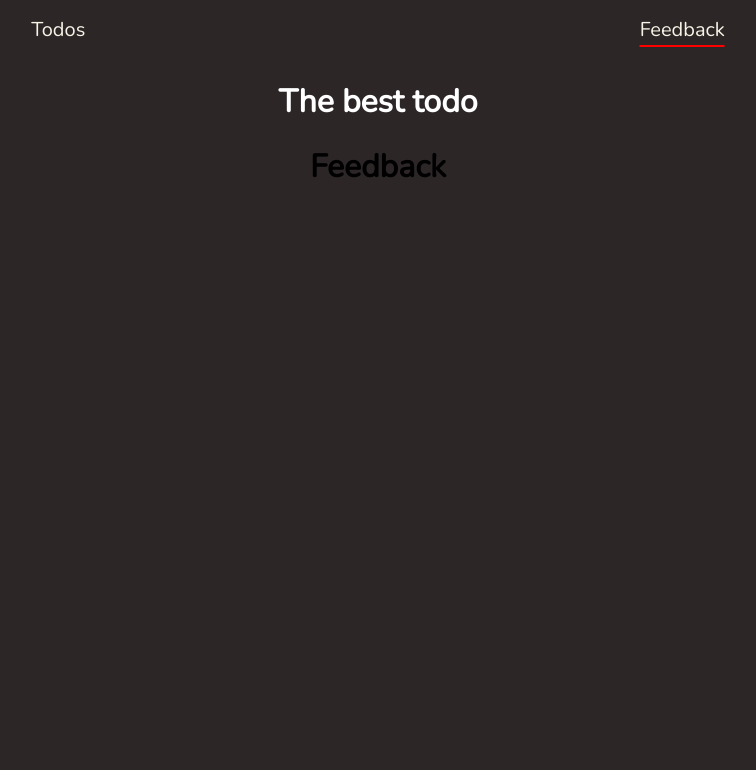
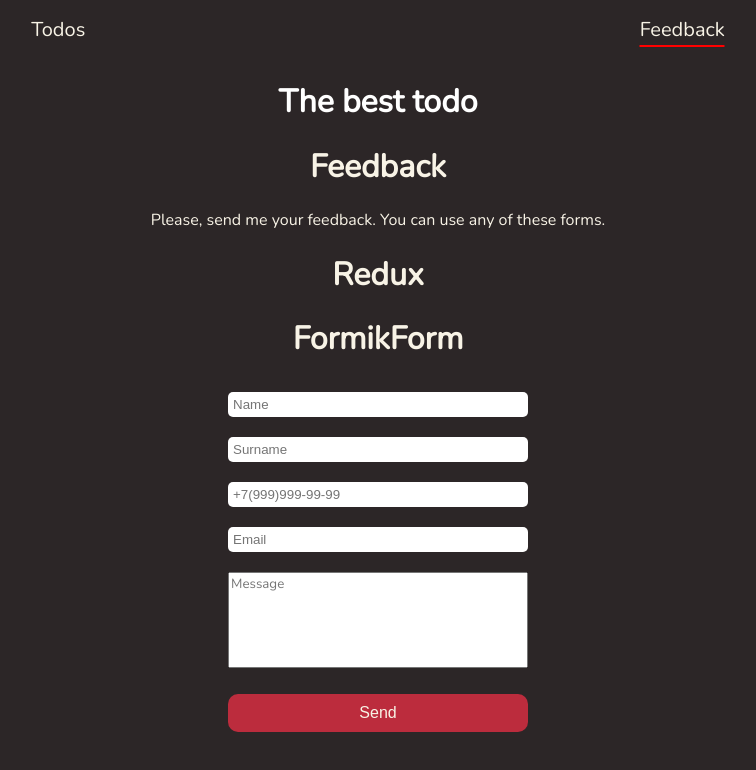
Before and after one commit to Danilov-Andrey/ToDo, a React (Create React App) app: page /feedback in a window 1280 px wide. Shown: the top 770 px of the page, without its empty margins (262-1018 px from the left). Built offline with nearby package versions, Linux system fonts and the light colour scheme.

Commit message:
add formik form

```diff
--- a/package.json
+++ b/package.json
@@ -20,7 +20,8 @@
     "redux-persist": "^6.0.0",
     "redux-thunk": "^2.3.0",
     "reselect": "^4.0.0",
-    "styled-components": "^5.0.0"
+    "styled-components": "^5.0.0",
+    "yup": "^0.28.1"
   },
   "scripts": {
     "start": "react-scripts start",
--- a/src/components/Add/index.js
+++ b/src/components/Add/index.js
@@ -78,8 +78,7 @@ const Add = ({ onAddTodo }) => {
 };
 
 Add.propTypes = {
-  setRootTodos: PropTypes.func.isRequired,
-  todos: PropTypes.array.isRequired
+  onAddTodo: PropTypes.func.isRequired
 };
 
 const mapDispatchToProps = dispatch => {
--- a/src/components/Feedback/index.js
+++ b/src/components/Feedback/index.js
@@ -1,5 +1,19 @@
 import React from 'react';
+import styled from 'styled-components';
+import { ReduxForm } from '../Forms/ReduxForm';
+import { FormikForm } from '../Forms/FormikForm';
+
+const FormWrapper = styled.div``;
 
 export const Feedback = () => {
-  return <h1>Feedback</h1>;
+  return (
+    <>
+      <h1>Feedback</h1>
+      <p>Please, send me your feedback. You can use any of these forms.</p>
+      <FormWrapper>
+        <ReduxForm></ReduxForm>
+        <FormikForm></FormikForm>
+      </FormWrapper>
+    </>
+  );
 };
--- /dev/null
+++ b/src/components/Forms/ErrorMessage/index.js
@@ -0,0 +1,11 @@
+import React from 'react';
+import styled from 'styled-components';
+
+const Message = styled.p`
+  color: #f53a50;
+  margin: 10px;
+  margin-left: 0;
+  text-align: left;
+`;
+
+export const ErrorMessage = ({ children }) => <Message>{children}</Message>;
--- /dev/null
+++ b/src/components/Forms/FormikForm/index.js
@@ -0,0 +1,138 @@
+import React from 'react';
+import { Formik } from 'formik';
+import styled from 'styled-components';
+import { ErrorMessage } from '../ErrorMessage';
+import { validate } from './validator';
+
+const Button = styled.button`
+  background-color: #bc2c3d;
+  border: none;
+  padding: 10px;
+  border-radius: 10px;
+  color: #f8f3e6;
+  font-size: 16px;
+  outline: none;
+  transition: all 0.2s ease-in-out;
+  &:hover {
+    transition: all 0.2s ease-in-out;
+    background-color: #bd4452;
+  }
+  &:active {
+    transition: all 0.2s ease-in-out;
+    transform: scale(0.95);
+  }
+`;
+
+const Form = styled.form`
+  display: flex;
+  flex-direction: column;
+  width: 300px;
+  margin: auto;
+  input {
+    margin: 10px 0;
+  }
+  button {
+    margin: 16px 0;
+  }
+  textarea {
+    margin: 10px 0;
+    resize: none;
+    font-family: inherit;
+  }
+`;
+
+const initialForm = {
+  name: '',
+  surname: '',
+  phone: '',
+  email: '',
+  message: ''
+};
+
+export const FormikForm = () => {
+  const onSubmit = (values, { setSubmitting }) => {
+    console.log(values);
+  };
+
+  return (
+    <>
+      <h1>FormikForm</h1>
+      <Formik
+        initialValues={initialForm}
+        onSubmit={onSubmit}
+        validate={validate}
+      >
+        {({
+          values,
+          errors,
+          touched,
+          handleChange,
+          handleBlur,
+          handleSubmit,
+          isSubmitting
+        }) => (
+          <Form onSubmit={handleSubmit}>
+            <input
+              placeholder="Name"
+              type="text"
+              name="name"
+              onChange={handleChange}
+              onBlur={handleBlur}
+              value={values.name}
+            />
+            {errors.name && touched.name ? (
+              <ErrorMessage>{errors.name}</ErrorMessage>
+            ) : null}
+            <input
+              placeholder="Surname"
+              type="text"
+              name="surname"
+              onChange={handleChange}
+              onBlur={handleBlur}
+              value={values.surname}
+            />
+            {errors.surname && touched.surname ? (
+              <ErrorMessage>{errors.surname}</ErrorMessage>
+            ) : null}
+            <input
+              placeholder="+7(999)999-99-99"
+              type="text"
+              name="phone"
+              onChange={handleChange}
+              onBlur={handleBlur}
+              value={values.phone}
+            />
+            {errors.phone && touched.phone ? (
+              <ErrorMessage>{errors.phone}</ErrorMessage>
+            ) : null}
+            <input
+              placeholder="Email"
+              type="email"
+              name="email"
+              onChange={handleChange}
+              onBlur={handleBlur}
+              value={values.email}
+            />
+            {errors.email && touched.email ? (
+              <ErrorMessage>{errors.email}</ErrorMessage>
+            ) : null}
+            <textarea
+              rows="5"
+              placeholder="Message"
+              name="message"
+              onChange={handleChange}
+              onBlur={handleBlur}
+              value={values.message}
+            />
+            {errors.message && touched.message ? (
+              <ErrorMessage>{errors.message}</ErrorMessage>
+            ) : null}
+            <Button type="submit" disabled={isSubmitting}>
+              Send
+            </Button>
+          </Form>
+        )}
+      </Formik>
+    </>
+  );
+};
--- /dev/null
+++ b/src/components/Forms/FormikForm/validator.js
@@ -0,0 +1,32 @@
+export const validate = values => {
+  const errors = {};
+  if (!values.name) {
+    errors.name = 'Required';
+  } else if (values.name.length > 15) {
+    errors.name = 'Must be 15 characters or less';
+  }
+
+  if (!values.surname) {
+    errors.surname = 'Required';
+  } else if (values.surname.length > 20) {
+    errors.surname = 'Must be 20 characters or less';
+  }
+
+  if (!values.email) {
+    errors.email = 'Required';
+  } else if (!/^[A-Z0-9._%+-]+@[A-Z0-9.-]+\.[A-Z]{2,4}$/i.test(values.email)) {
+    errors.email = 'Invalid email address';
+  }
+
+  if (!values.phone) {
+    errors.phone = 'Required';
+  } else if (!/\+7\(\d{3}\)\d{3}-\d{2}-\d{2}/i.test(values.phone)) {
+    errors.phone = 'Invalid phone';
+  }
+
+  if (!values.message || values.message.trim().length === 0) {
+    errors.message = 'Required';
+  }
+
+  return errors;
+};
--- /dev/null
+++ b/src/components/Forms/ReduxForm/index.js
@@ -0,0 +1,5 @@
+import React from 'react';
+
+export const ReduxForm = () => {
+  return <h1>Redux</h1>;
+};
--- a/src/components/Search/index.js
+++ b/src/components/Search/index.js
@@ -26,7 +26,7 @@ const Search = ({ findTodo }) => {
 };
 
 Search.propTypes = {
-  setSearchTodo: PropTypes.func.isRequired
+  findTodo: PropTypes.func.isRequired
 };
 
 const mapDispatchToProps = dispatch => {
--- a/src/components/Todos/Todo/index.js
+++ b/src/components/Todos/Todo/index.js
@@ -52,7 +52,7 @@ export function Todo({ task, onDeleteTodo, onCompleteTodo }) {
 }
 
 Todo.propTypes = {
-  completeTodo: PropTypes.func.isRequired,
-  deleteTodo: PropTypes.func.isRequired,
+  onCompleteTodo: PropTypes.func.isRequired,
+  onDeleteTodo: PropTypes.func.isRequired,
   task: PropTypes.object.isRequired
 };
--- a/src/index.css
+++ b/src/index.css
@@ -20,7 +20,12 @@ input {
 
 p,
 li,
-a {
+a,
+h1 {
   color: #f8f3e6;
   text-decoration: none;
 }
+
+button {
+  cursor: pointer;
+}
```
Also changed, not shown: 1 other file (tests, documents, lock files or other folders).
